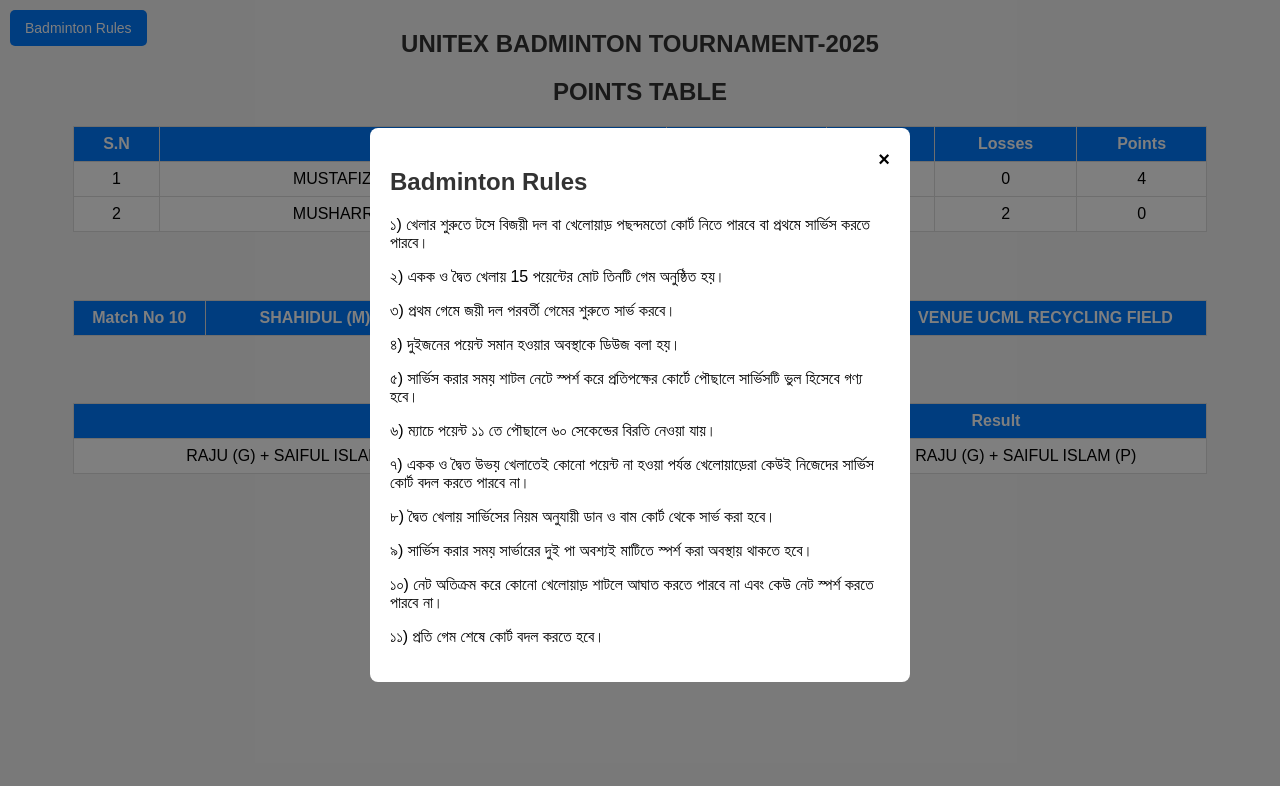
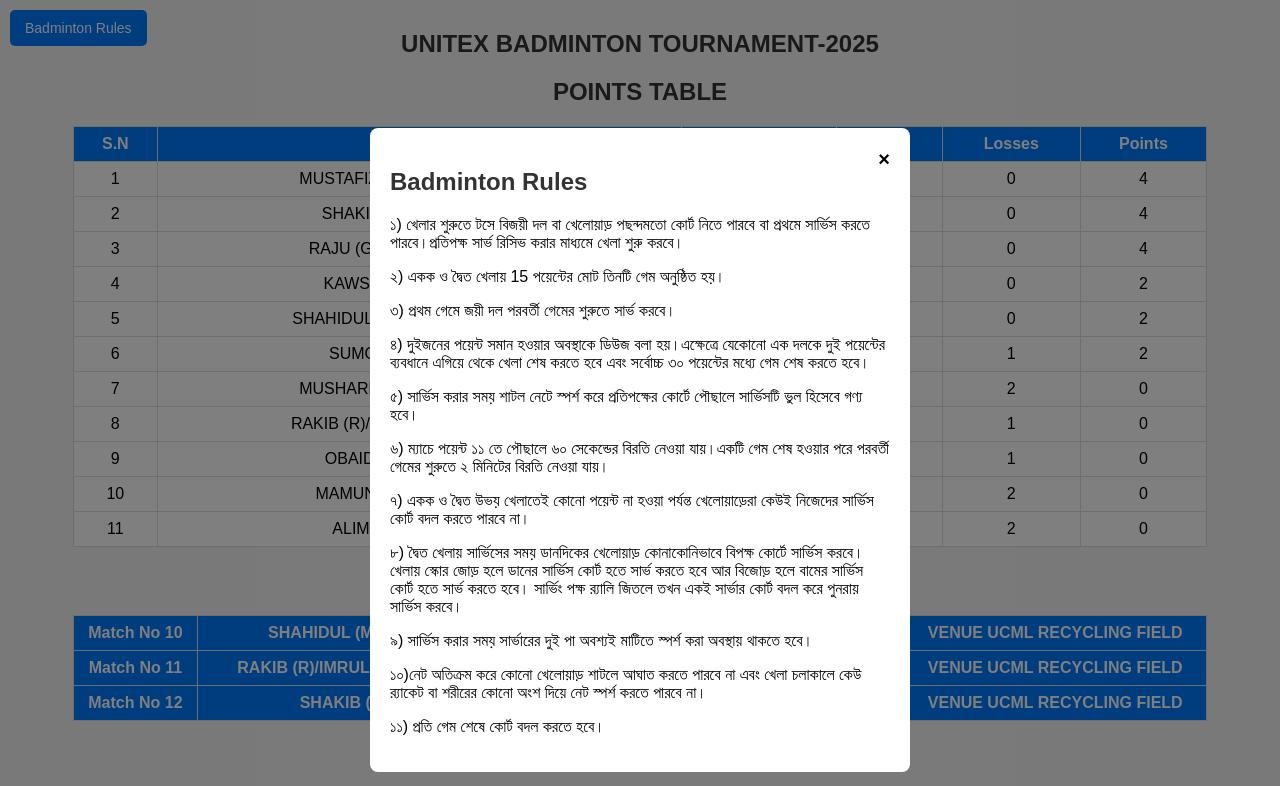
Before and after one commit to Rasel1998/BADMINTON-POINT-TABLE, a plain HTML site: page index.html in a window 1280 px wide. Both pictures are taken after a click on the button "Badminton Rules". Shown: the top 786 px of the page. Drawn offline with Linux system fonts and the light colour scheme.

Commit message:
Update index.html

```diff
--- a/index.html
+++ b/index.html
@@ -95,7 +95,6 @@
 
     <!-- Badminton Rules Button -->
     <button class="rules-btn" onclick="showRules()">Badminton Rules</button>
-
     <h2>UNITEX BADMINTON TOURNAMENT-2025</h2>
     <h2>POINTS TABLE</h2>
 
@@ -114,6 +113,15 @@
             <tbody>
                 <tr><td>1</td><td>MUSTAFIZUR(DIR) + SHAHIN(P)</td><td>2</td><td>2</td><td>0</td><td>4</td></tr>
                 <tr><td>2</td><td>MUSHARRAF (E) + SHAHIN(QC)</td><td>2</td><td>0</td><td>2</td><td>0</td></tr>
+                <tr><td>3</td><td>SHAKIB (P) + JAKARIA (D)</td><td>2</td><td>2</td><td>0</td><td>4</td></tr>
+                <tr><td>4</td><td>RAKIB (R)/IMRUL(P) + SHANTA (E)</td><td>1</td><td>0</td><td>1</td><td>0</td></tr>
+                <tr><td>5</td><td>OBAIDUL (P) + KOBIR (P)</td><td>1</td><td>0</td><td>1</td><td>0</td></tr>
+                <tr><td>6</td><td>KAWSER (S) + SAGOR(S)</td><td>1</td><td>1</td><td>0</td><td>2</td></tr>
+                <tr><td>7</td><td>MAMUN (E) + EKRAMUL (D)</td><td>2</td><td>0</td><td>2</td><td>0</td></tr>
+                <tr><td>8</td><td>SHAHIDUL (M) + ABDUL AWAL (M)</td><td>1</td><td>1</td><td>0</td><td>2</td></tr>
+                <tr><td>9</td><td>SUMON (R) + MIRAZ (R)</td><td>2</td><td>1</td><td>1</td><td>2</td></tr>
+                <tr><td>10</td><td>RAJU (G) + SAIFUL ISLAM (P)</td><td>2</td><td>2</td><td>0</td><td>4</td></tr>
+                <tr><td>11</td><td>ALIMUL (AC) + ARIF (E)</td><td>2</td><td>0</td><td>2</td><td>0</td></tr>
             </tbody>
         </table>
     </div>
@@ -122,6 +130,8 @@
     <div class="table-container">
         <table>
             <tr><th>Match No 10</th><th>SHAHIDUL (M) + ABDUL AWAL (M) V/S SUMON (R) + MIRAZ (R)</th><th>8:00 PM</th><th>VENUE UCML RECYCLING FIELD</th></tr>
+            <tr><th>Match No 11</th><th>RAKIB (R)/IMRUL(P) + SHANTA (E) V/S MUSHARRAF (E) + SHAHIN(QC)</th><th>8:30 PM</th><th>VENUE UCML RECYCLING FIELD</th></tr>
+            <tr><th>Match No 12</th><th>SHAKIB (P) + JAKARIA (D) V/S ALIMUL (AC) + ARIF (E)</th><th>9:00 PM</th><th>VENUE UCML RECYCLING FIELD</th></tr>
         </table>
     </div>
 
@@ -139,6 +149,14 @@
                     <td>RAJU (G) + SAIFUL ISLAM (P) vs MUSHARRAF (E) + SHAHIN(QC)</td>
                     <td>Winner: RAJU (G) + SAIFUL ISLAM (P)</td>
                 </tr>
+                <tr>
+                    <td>ALIMUL (AC) + ARIF (E) vs MUSTAFIZUR(DIR) + SHAHIN(P)</td>
+                    <td>Winner: MUSTAFIZUR(DIR) + SHAHIN(P)</td>
+                </tr>
+                <tr>
+                    <td>SHAKIB (P) + JAKARIA (D) vs MAMUN (E) + EKRAMUL (D)</td>
+                    <td>Winner: SHAKIB (P) + JAKARIA (D)</td>
+                </tr>
             </tbody>
         </table>
     </div>
@@ -149,17 +167,20 @@
     <div id="rulesModal" class="modal">
         <div class="modal-content">
             <span class="close-btn" onclick="closeRules()">&times;</span>
-            <h2>Badminton Rules</h2>
-            <p>১) খেলার শুরুতে টসে বিজয়ী দল বা খেলোয়াড় পছন্দমতো কোর্ট নিতে পারবে বা প্রথমে সার্ভিস করতে পারবে।</p>
+        <h2>Badminton Rules</h2>
+            <p>১) খেলার শুরুতে টসে বিজয়ী দল বা খেলোয়াড় পছন্দমতো কোর্ট নিতে পারবে বা প্রথমে সার্ভিস করতে পারবে।প্রতিপক্ষ সার্ভ রিসিভ করার মাধ্যমে খেলা শুরু করবে।</p>
             <p>২) একক ও দ্বৈত খেলায় 15 পয়েন্টের মোট তিনটি গেম অনুষ্ঠিত হয়।</p>
             <p>৩) প্রথম গেমে জয়ী দল পরবর্তী গেমের শুরুতে সার্ভ করবে।</p>
-            <p>৪) দুইজনের পয়েন্ট সমান হওয়ার অবস্থাকে ডিউজ বলা হয়।</p>
+            <p>৪) দুইজনের পয়েন্ট সমান হওয়ার অবস্থাকে ডিউজ বলা হয়।এক্ষেত্রে যেকোনো এক দলকে দুই পয়েন্টের ব্যবধানে এগিয়ে থেকে খেলা শেষ করতে হবে এবং সর্বোচ্চ ৩০ পয়েন্টের মধ্যে গেম শেষ করতে হবে।
+</p>
             <p>৫) সার্ভিস করার সময় শাটল নেটে স্পর্শ করে প্রতিপক্ষের কোর্টে পৌছালে সার্ভিসটি ভুল হিসেবে গণ্য হবে।</p>
-            <p>৬) ম্যাচে পয়েন্ট ১১ তে পৌছালে ৬০ সেকেন্ডের বিরতি নেওয়া যায়।</p>
+            <p>৬) ম্যাচে পয়েন্ট ১১ তে পৌছালে ৬০ সেকেন্ডের বিরতি নেওয়া যায়।একটি গেম শেষ হওয়ার পরে পরবর্তী গেমের শুরুতে ২ মিনিটের বিরতি নেওয়া যায়।
+</p>
             <p>৭) একক ও দ্বৈত উভয় খেলাতেই কোনো পয়েন্ট না হওয়া পর্যন্ত খেলোয়াড়েরা কেউই নিজেদের সার্ভিস কোর্ট বদল করতে পারবে না।</p>
-            <p>৮) দ্বৈত খেলায় সার্ভিসের নিয়ম অনুযায়ী ডান ও বাম কোর্ট থেকে সার্ভ করা হবে।</p>
+            <p>৮) দ্বৈত খেলায় সার্ভিসের সময় ডানদিকের খেলোয়াড় কোনাকোনিভাবে বিপক্ষ কোর্টে সার্ভিস করবে। খেলায় স্কোর জোড় হলে ডানের সার্ভিস কোর্ট হতে সার্ভ করতে হবে আর বিজোড় হলে বামের সার্ভিস কোর্ট হতে সার্ভ করতে হবে। সার্ভিং পক্ষ র‍্যালি জিতলে তখন একই সার্ভার কোর্ট বদল করে পুনরায় সার্ভিস করবে।</p>
             <p>৯) সার্ভিস করার সময় সার্ভারের দুই পা অবশ্যই মাটিতে স্পর্শ করা অবস্থায় থাকতে হবে।</p>
-            <p>১০) নেট অতিক্রম করে কোনো খেলোয়াড় শাটলে আঘাত করতে পারবে না এবং কেউ নেট স্পর্শ করতে পারবে না।</p>
+            <p>১০)নেট অতিক্রম করে কোনো খেলোয়াড় শাটলে আঘাত করতে পারবে না এবং খেলা চলাকালে কেউ র‍্যাকেট বা শরীরের কোনো অংশ দিয়ে নেট স্পর্শ করতে পারবে না।
+</p>
             <p>১১) প্রতি গেম শেষে কোর্ট বদল করতে হবে।</p>
         </div>
     </div>
```
